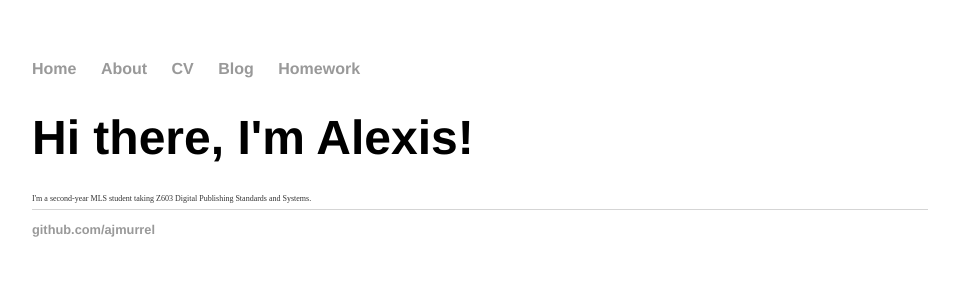
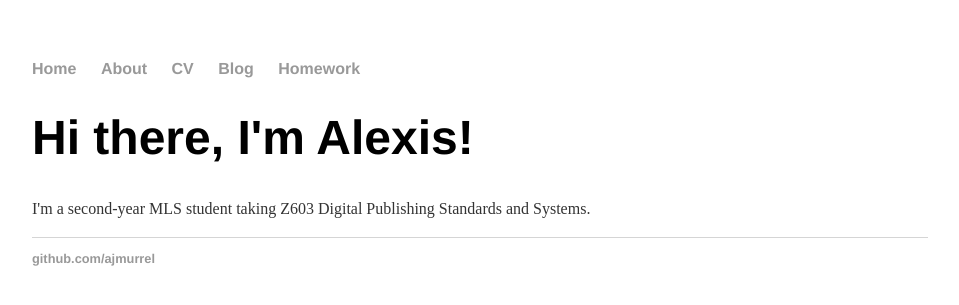
Before and after one commit to ajmurrel/ajmurrel.github.io, a Jekyll site: the page built from index.html, in a window 1280 px wide. Shown: the top 305 px of the page, without its empty margins (160-1119 px from the left). Built offline with Jekyll 4.4.1, drawn with Linux system fonts in a browser that asks for light colours.

Commit message:
Update main.css

```diff
--- a/css/main.css
+++ b/css/main.css
@@ -24,8 +24,8 @@ h1 {
     font-family:'Helvetica', 'Arial', 'Sans-Serif';
 }
 p {
-    font-size: 0.5em;
-    line-height: 0.4em;
+    font-size: 1em;
+    line-height: 1.5em;
     color: #333;
 }
 footer {
```
